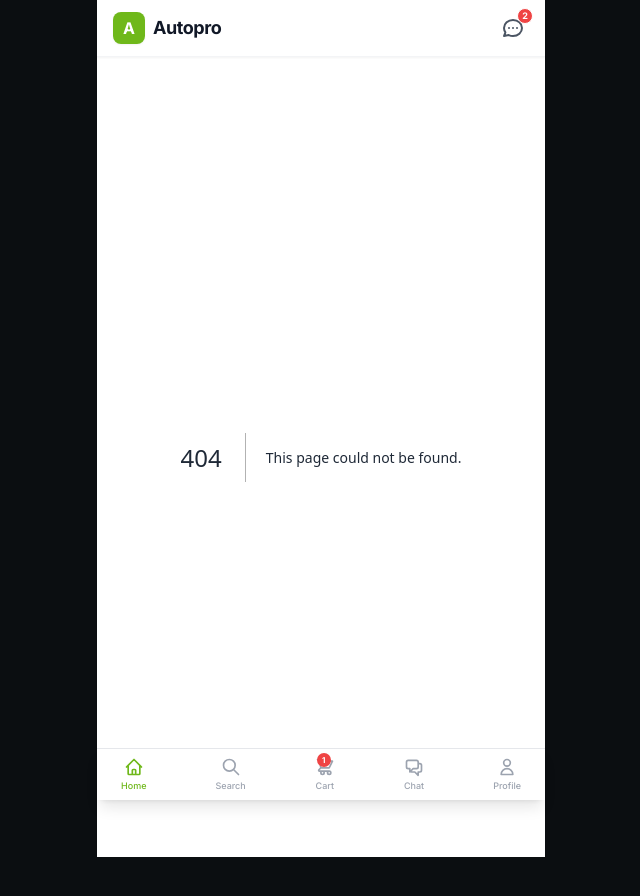
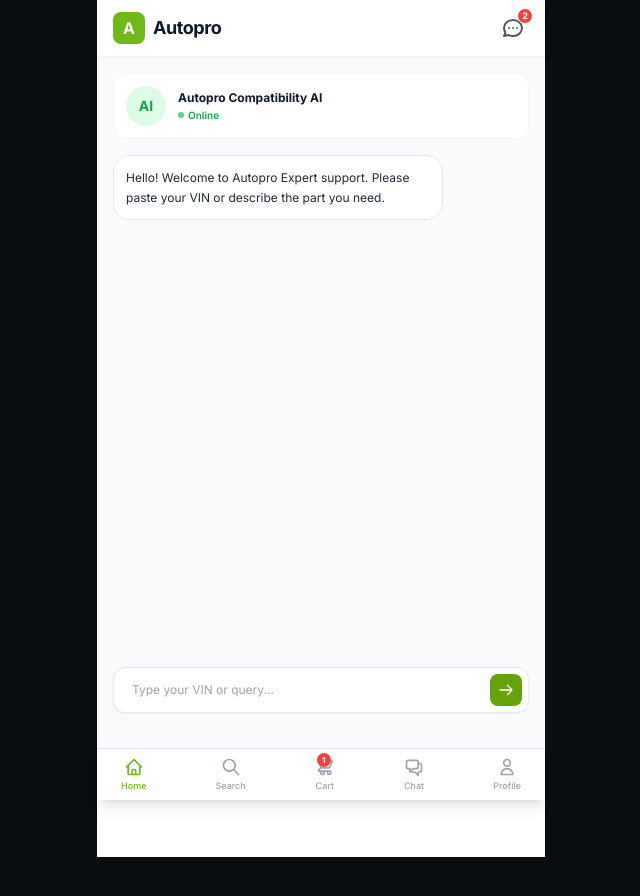
Before and after one commit to houcinhadjaissa-cyber/Autopro, a Next.js app in the folder apps/storefront/: page /chat in a window 1280 px wide. Before the commit this address had no page. Shown: the top 896 px of the page, without its empty margins (319-959 px from the left). Built offline with nearby package versions, Linux system fonts and the light colour scheme.

Commit message:
Create page.tsx

```diff
--- /dev/null
+++ b/apps/storefront/src/app/chat/page.tsx
@@ -0,0 +1,71 @@
+"use client";
+
+import React, { useState } from "react";
+
+const SendIcon = () => (
+  <svg className="w-4 h-4 text-white" fill="none" stroke="currentColor" viewBox="0 0 24 24">
+    <path strokeLinecap="round" strokeLinejoin="round" strokeWidth="2" d="M14 5l7 7m0 0l-7 7m7-7H3" />
+  </svg>
+);
+
+export default function ChatPage() {
+  const [messages, setMessages] = useState([
+    { id: 1, text: "Hello! Welcome to Autopro Expert support. Please paste your VIN or describe the part you need.", sender: "bot" }
+  ]);
+  const [input, setInput] = useState("");
+
+  const handleSend = (e: React.FormEvent) => {
+    e.preventDefault();
+    if (!input.trim()) return;
+
+    const userMsg = { id: Date.now(), text: input, sender: "user" };
+    setMessages(prev => [...prev, userMsg]);
+    setInput("");
+
+    setTimeout(() => {
+      setMessages(prev => [
+        ...prev,
+        { id: Date.now() + 1, text: "Checking compatibility database... Guaranteed fit available. Would you like me to add it to your cart directly?", sender: "bot" }
+      ]);
+    }, 1000);
+  };
+
+  return (
+    <div className="flex flex-col h-[calc(100vh-80px)] bg-gray-50 px-4 pt-4 pb-16">
+      <div className="bg-white rounded-xl p-3 border border-gray-100 shadow-2xs flex items-center space-x-3 shrink-0">
+        <div className="w-10 h-10 bg-green-100 rounded-full flex items-center justify-center text-green-600 font-bold text-sm">AI</div>
+        <div>
+          <h2 className="text-xs font-bold text-gray-900">Autopro Compatibility AI</h2>
+          <p className="text-[10px] text-green-600 font-semibold flex items-center mt-0.5">
+            <span className="w-1.5 h-1.5 bg-green-500 rounded-full mr-1 animate-pulse"></span> Online
+          </p>
+        </div>
+      </div>
+
+      <div className="flex-1 overflow-y-auto my-4 space-y-3 pr-1 no-scrollbar">
+        {messages.map(msg => (
+          <div key={msg.id} className={`flex ${msg.sender === "user" ? "justify-end" : "justify-start"}`}>
+            <div className={`max-w-[80%] rounded-2xl p-3 text-xs leading-relaxed ${
+              msg.sender === "user" ? "bg-[#65a30d] text-white rounded-br-xs" : "bg-white text-gray-800 border border-gray-200 rounded-bl-xs shadow-2xs"
+            }`}>
+              {msg.text}
+            </div>
+          </div>
+        ))}
+      </div>
+
+      <form onSubmit={handleSend} className="bg-white rounded-xl border border-gray-200 p-1.5 flex items-center shadow-sm shrink-0">
+        <input
+          type="text"
+          value={input}
+          onChange={e => setInput(e.target.value)}
+          placeholder="Type your VIN or query..."
+          className="flex-1 bg-transparent px-3 text-xs text-gray-900 outline-none"
+        />
+        <button type="submit" className="w-8 h-8 bg-[#65a30d] rounded-lg flex items-center justify-center active:scale-95 transition-transform">
+          <SendIcon />
+        </button>
+      </form>
+    </div>
+  );
+          }
```
